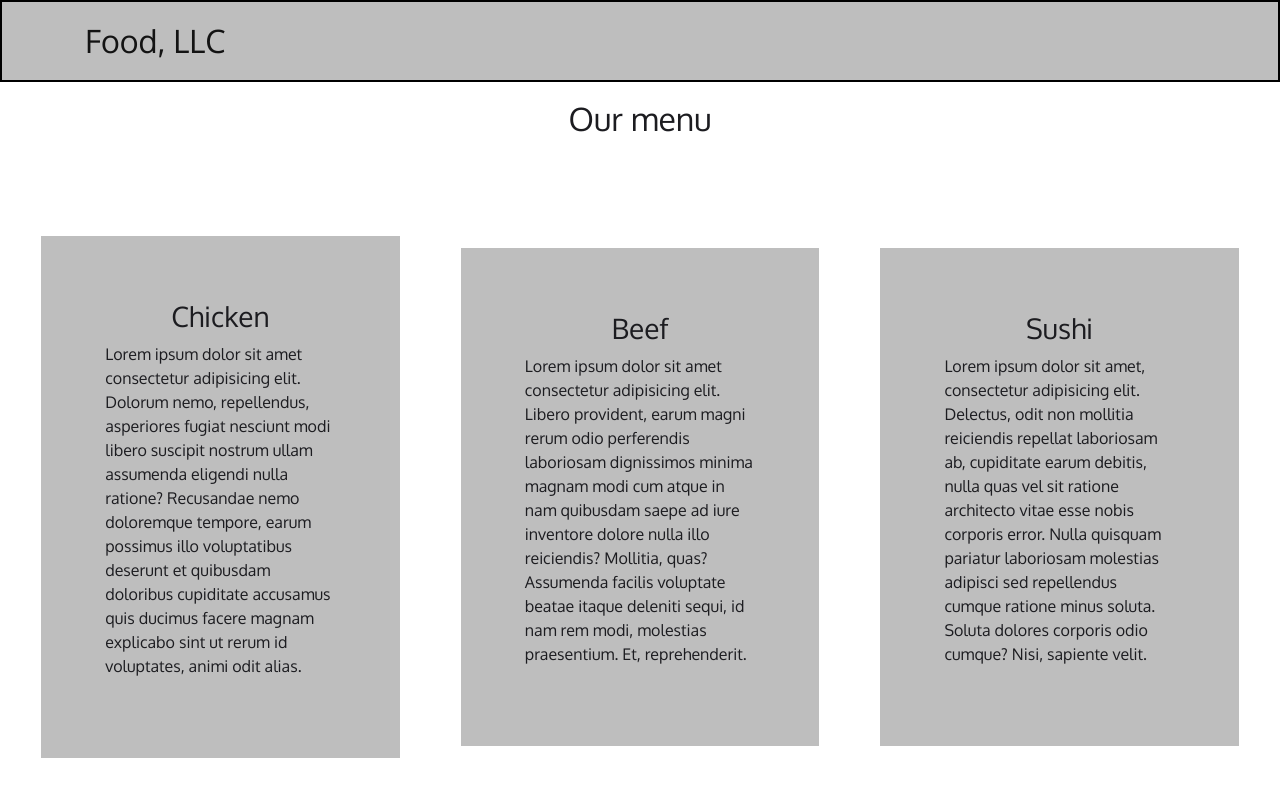
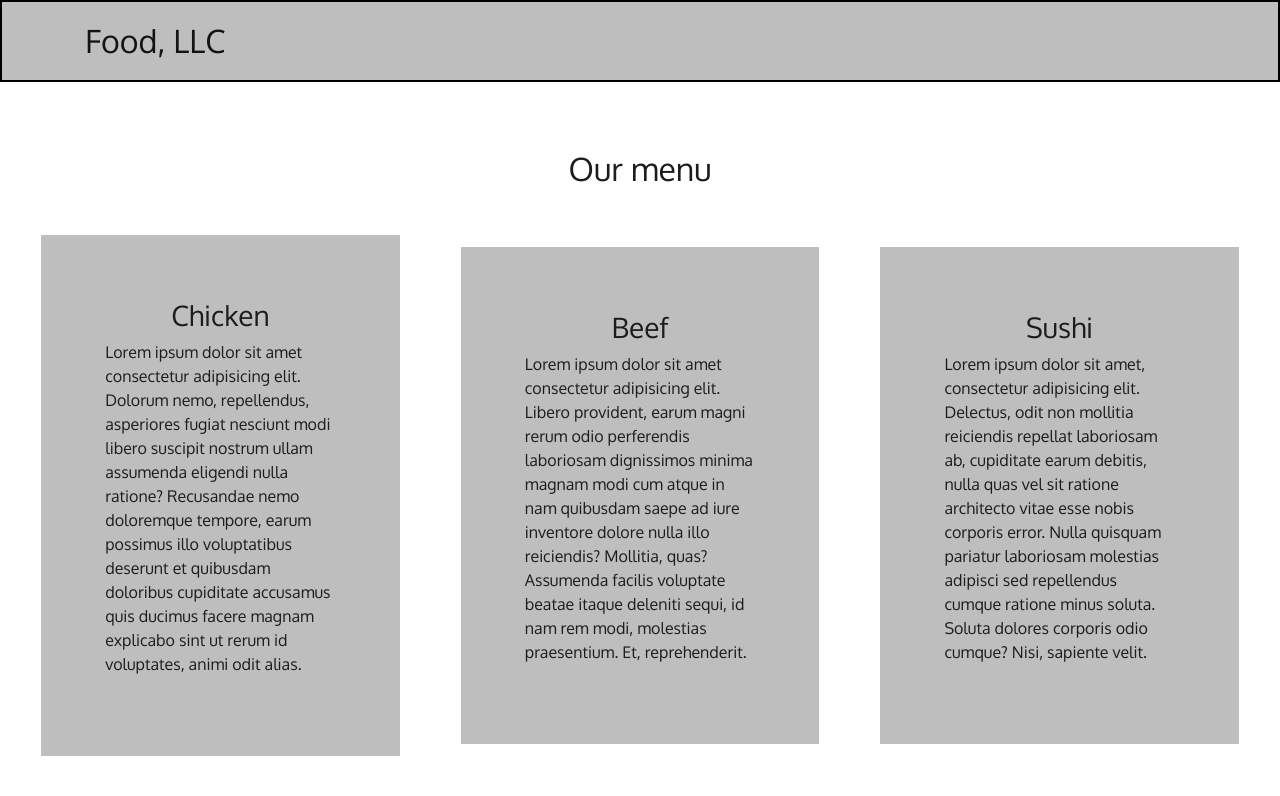
Before and after one commit to Dhanush-S-Gowda/module3-solution, a plain HTML site: page index.html in a window 1280 px wide. Drawn offline with nearby package versions, Linux system fonts and the light colour scheme.

Commit message:
Update style.css

```diff
--- a/css/style.css
+++ b/css/style.css
@@ -35,7 +35,7 @@ header{
     color: #1c1c20;
 }
 .body{
-    margin: 100px 0;
+    margin: 150px 0 -100px 0;
 }
 h2 {
     margin-top: 20px;
@@ -43,7 +43,7 @@ h2 {
 
 section {
     border: none;
-    margin-top: 7%;
+    margin-top: 3%;
     margin-bottom: 3%;
     padding: 5%;
     width: 28svw;
```
